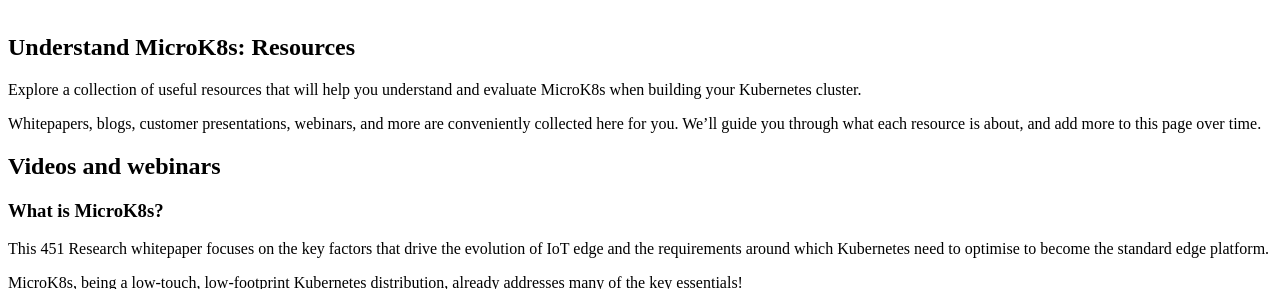
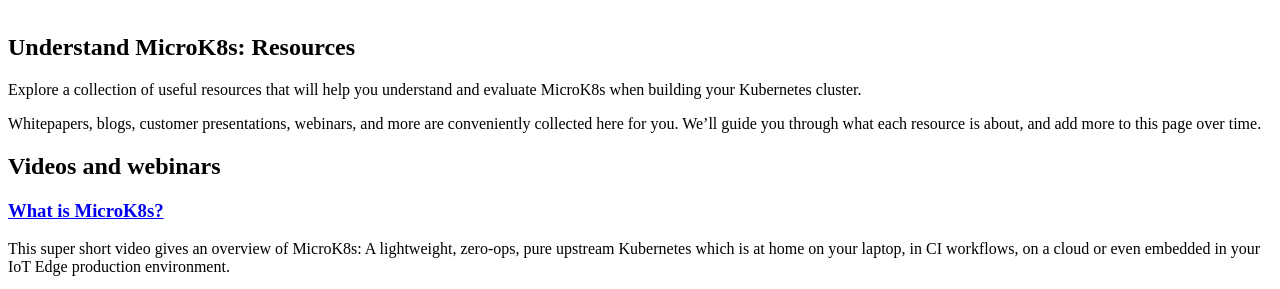
Before and after one commit to canonical/microk8s.io, a Python web app: template templates/resources/index.html in a window 1280 px wide. Shown: the part 188-477 px from the top of the page. Run offline with Jinja, Linux system fonts and the light colour scheme; the template is opened without the code that fills it, so the values that code supplies are empty; some web fonts are replaced.

Commit message:
Apply suggestions after code review

```diff
--- a/templates/resources/index.html
+++ b/templates/resources/index.html
@@ -24,15 +24,13 @@
   <article class="p-strip is-shallow">
     <div class="row">
       <div class="col-4">
-        <h3 id="what-is-microk8s" class="p-heading--4">What is MicroK8s?</h3>
+        <h3 id="what-is-microk8s" class="p-heading--4"><a href="https://www.youtube.com/watch?v=v9KI2BAF5QU">What is MicroK8s?</a></h3>
       </div>
       <div class="col-4">
-        <p>This 451 Research whitepaper focuses on the key factors that drive the evolution of IoT edge and the requirements around which Kubernetes need to optimise to become the standard edge platform.</p>
-        <p>MicroK8s, being a low-touch, low-footprint Kubernetes distribution, already addresses many of the key essentials!</p>
-        <p>Learn more <a href="https://www.youtube.com/watch?v=v9KI2BAF5QU">here</a>.</p>
+        <p>This super short video gives an overview of MicroK8s: A lightweight, zero-ops, pure upstream Kubernetes which is at home on your laptop, in CI workflows, on a cloud or even embedded in your IoT Edge production environment.</p>
       </div>
       <div class="col-4">
-        <div class="u-embedded-media">
+        <div class="u-embedded-media u-hide--small">
           <iframe
             width="560"
             height="302"
@@ -50,11 +48,10 @@
   <article class="p-strip is-shallow">
     <div class="row">
       <div class="col-4">
-        <h3 class="p-heading--4">An intro to MicroK8s</h3>
+        <h3 class="p-heading--4"><a href="https://www.brighttalk.com/webcast/6793/378029">An intro to MicroK8s</a></h3>
       </div>
       <div class="col-4">
         <p>This webinar gives a more detailed overview of MicroK8s. Learn about its main features, addons, use cases, and supported platforms. Whether you are a developer experimenting with the latest Kubernetes features or a business looking to deploy Kubernetes at the edge at scale, you will enjoy the comprehensive demo of building a MicroK8s cluster.</p>
-        <p>Watch it <a href="https://www.brighttalk.com/webcast/6793/378029">here</a>.</p>
       </div>
       <div class="col-4">
         <div class="u-hide--small u-align--center">
@@ -69,11 +66,10 @@
   <article class="p-strip is-shallow">
     <div class="row">
       <div class="col-4">
-        <h3 class="p-heading--4">K8s at the edge: easy as “Pi”</h3>
+        <h3 class="p-heading--4"><a href="https://ubuntu.com/engage/edge-kubernetes-raspberry-pi-webinar">K8s at the edge: easy as "Pi"</a></h3>
       </div>
       <div class="col-4">
         <p>Discover how to build your own home cloud in this step-by-step video tutorial which combines the power of technologies such as LXD, MicroK8s, Charmed Operators, and Raspberry Pis.</p>
-        <p>Watch it <a href="https://ubuntu.com/engage/edge-kubernetes-raspberry-pi-webinar">here</a>.</p>
       </div>
       <div class="col-4">
         <div class="u-hide--small u-align--center">
@@ -88,12 +84,11 @@
   <article class="p-strip is-shallow">
     <div class="row">
       <div class="col-4">
-        <h3 class="p-heading--4">Embedded Kubernetes for secure IoT Edge</h3>
+        <h3 class="p-heading--4"><a href="https://ubuntu.com/engage/embedded-kubernetes-for-secure-iot-edge-webinar">Embedded Kubernetes for secure IoT Edge</a></h3>
       </div>
       <div class="col-4">
         <p>This webinar introduces MicroK8s on Ubuntu Core: a locked-down, embedded Kubernetes deployment for lean and secure IoT edge appliances.</p>
         <p>We go from a high-level overview down to step-by-step deployment on Intel NUC and Raspberry Pi hardware, and answer the most relevant questions in the Q&A session.</p>
-        <p>Watch it <a href="https://ubuntu.com/engage/embedded-kubernetes-for-secure-iot-edge-webinar">here</a>.</p>
       </div>
       <div class="col-4">
         <div class="u-hide--small u-align--center">
@@ -108,11 +103,10 @@
   <article class="p-strip is-shallow">
     <div class="row">
       <div class="col-4">
-        <h3 class="p-heading--4">Homelab: Cloud-native ad-blocking on Raspberry Pi</h3>
+        <h3 class="p-heading--4"><a href="https://www.brighttalk.com/webcast/6793/456663">Homelab: Cloud-native ad-blocking on Raspberry Pi</a></h3>
       </div>
       <div class="col-4">
         <p>In this hands-on session, you will learn how to set up the Pi-Hole ad blocker using several Raspberry Pis as a MicroK8s multi-node cluster – high availability, load balancing, and Kubernetes configuration included.</p>
-        <p>Watch it <a href="https://www.brighttalk.com/webcast/6793/456663">here</a>.</p>
       </div>
       <div class="col-4">
         <div class="u-hide--small u-align--center">
@@ -127,15 +121,14 @@
   <article class="p-strip is-shallow">
     <div class="row">
       <div class="col-4">
-        <h3 class="p-heading--4">Kubernetes on Windows with MicroK8s and WSL 2</h3>
+        <h3 class="p-heading--4"><a href="https://ubuntu.com/blog/kubernetes-on-windows-with-microk8s-and-wsl-2">Kubernetes on Windows with MicroK8s and WSL 2</a></h3>
       </div>
       <div class="col-4">
         <p>Running Windows is no longer a barrier to a rich and rewarding Kubernetes experience.</p>
         <p>In this video, Canonical Product Managers Alex Chalkias and Sohini Roy are joined by WSL Corsair and Microsoft MVP, Nuno do Carmo, to discuss the latest features of WSL 2. They demo the installation of MicroK8s within the WSL 2 environment, the setup of a multi-node Kubernetes cluster and monitoring of the cluster through the Kubernetes dashboard.</p>
-        <p>Watch it <a href="https://ubuntu.com/blog/kubernetes-on-windows-with-microk8s-and-wsl-2">here</a>.</p>
       </div>
       <div class="col-4">
-        <div class="u-embedded-media">
+        <div class="u-embedded-media u-hide--small">
           <iframe
             width="560"
             height="302"
@@ -153,13 +146,12 @@
   <article class="p-strip is-shallow">
     <div class="row">
       <div class="col-4">
-        <h3 class="p-heading--4">Deliver your software with Kubernetes</h3>
+        <h3 class="p-heading--4"><a href="https://ubuntu.com/engage/kubernetes-container-deployment">Deliver your software with Kubernetes</a></h3>
       </div>
       <div class="col-4">
         <p>Application vendors are often challenged by the complexity of Kubernetes. </p>
         <p>Using MicroK8s and Ubuntu as the building blocks for cloud-native solutions removes infrastructure dependencies, ensuring software will run anywhere in a predictable manner.</p>
         <p>This session gives a high-level overview of the benefits of embedded Kubernetes for ISVs and the MicroK8s container delivery methodology.</p>
-        <p>Watch it <a href="https://ubuntu.com/engage/kubernetes-container-deployment">here</a>.</p>
       </div>
       <div class="col-4">
         <div class="u-hide--small u-align--center">
@@ -174,12 +166,11 @@
   <article class="p-strip is-shallow">
     <div class="row">
       <div class="col-4">
-        <h3 class="p-heading--4">Simplifying Kubernetes across the Clouds: MicroK8s on NVIDIA Tech Stack</h3>
+        <h3 class="p-heading--4"><a href="https://ubuntu.com/engage/microk8s-nvidia-tech-stack">Simplifying Kubernetes across the Clouds: MicroK8s on NVIDIA Tech Stack</a></h3>
       </div>
       <div class="col-4">
         <p>Kubernetes is an enabler for Data scientists to do AI/MLOps as it combines open source components to easily create workflows.</p>
         <p>In this webinar, we highlight the details of MicroK8s’ simplicity and robustness and demonstrate the different usage scenarios, running it on NVIDIA DGX, EGX, DPU and Jetson hardware using real applications from the NVIDIA ecosystem.</p>
-        <p>Watch it <a href="https://ubuntu.com/engage/microk8s-nvidia-tech-stack">here</a>.</p>
       </div>
       <div class="col-4">
         <div class="u-hide--small u-align--center">
@@ -194,12 +185,11 @@
   <article class="p-strip is-shallow">
     <div class="row">
       <div class="col-4">
-        <h3 class="p-heading--4">Micro clouds: Secure container orchestration at the edge</h3>
+        <h3 class="p-heading--4"><a href="https://ubuntu.com/engage/container-orchestration-edge">Micro clouds: Secure container orchestration at the edge</a></h3>
       </div>
       <div class="col-4">
         <p>The cloud-native way of building software allows for consistency across developer environments and massive scalability of application deployments. Both these attributes are useful at the edge, but create new challenges related to security and resilience.</p>
         <p>This webinar demonstrates how Canonical’s modular technology stack addresses these challenges, using well-known cloud products such as MicroK8s and LXD.</p>
-        <p>Watch it <a href="https://ubuntu.com/engage/container-orchestration-edge">here</a>.</p>
       </div>
       <div class="col-4">
         <div class="u-hide--small u-align--center">
@@ -214,11 +204,10 @@
   <article class="p-strip is-shallow">
     <div class="row">
       <div class="col-4">
-        <h3 class="p-heading--4">Self-healing Kubernetes at the edge: MicroK8s, Raspberry Pis and Portainer</h3>
+        <h3 class="p-heading--4"><a href="https://ubuntu.com/engage/self-healing-edge-kubernetes-webinar">Self-healing Kubernetes at the edge: MicroK8s, Raspberry Pis and Portainer</a></h3>
       </div>
       <div class="col-4">
         <p>Thanks to its self-healing high availability abilities, MicroK8s allows developers to build robust edge clusters. In this hands-on session, we manage Kubernetes edge nodes on a Raspberry Pi cluster using Portainer and demonstrate the zero-downtime capabilities of MicroK8s.</p>
-        <p>Watch it <a href="https://ubuntu.com/engage/self-healing-edge-kubernetes-webinar">here</a>.</p>
       </div>
       <div class="col-4">
         <div class="u-hide--small u-align--center">
@@ -233,17 +222,16 @@
   <article class="p-strip is-shallow">
     <div class="row">
       <div class="col-4">
-        <h3 class="p-heading--4">MicroK8s on IBM Z &mdash; minimal footprint meets zero downtime</h3>
+        <h3 class="p-heading--4"><a href="https://ubuntu.com/engage/webinar-microk8s-on-z">MicroK8s on IBM Z &ndash; minimal footprint meets zero downtime</a></h3>
       </div>
       <div class="col-4">
         <p>Mission-critical applications require resilient Kubernetes that can lose any node and still provide reliable services.</p>
         <p>This webinar presents the case for running MicroK8s on IBM Z/Linux ONE/s390x systems: combining a robust, low-touch Kubernetes with the most reliable hardware platform available.</p>
-        <p>Watch it <a href="https://ubuntu.com/engage/webinar-microk8s-on-z">here</a>.</p>
       </div>
       <div class="col-4">
         <div class="u-hide--small u-align--center">
           <a href="https://ubuntu.com/engage/container-orchestration-edge">
-            <img src="https://assets.ubuntu.com/v1/3a72e1ce-k8s+Microk8s+ibmz.png" alt="MicroK8s on IBM Z - minimal footprint meets zero downtime" width="560" height="302">
+            <img src="https://assets.ubuntu.com/v1/3a72e1ce-k8s+Microk8s+ibmz.png" alt="MicroK8s on IBM Z" width="560" height="302">
            </a>
         </div>
       </div>
@@ -257,12 +245,11 @@
   <article class="p-strip is-shallow">
     <div class="row">
       <div class="col-4">
-        <h3 class="p-heading--4">Kubernetes: a secure, flexible and automated edge for IoT developers</h3>
+        <h3 class="p-heading--4"><a href="https://ubuntu.com/engage/microk8s-451research">Kubernetes: a secure, flexible and automated edge for IoT developers</a></h3>
       </div>
       <div class="col-4">
         <p>This 451 Research whitepaper focuses on the key factors that drive the evolution of IoT edge and the requirements around which Kubernetes need to optimise to become the standard edge platform.</p>
         <p>MicroK8s, being a low-touch, low-footprint Kubernetes distribution, already addresses many of the key essentials!</p>
-        <p>Learn more <a href="https://ubuntu.com/engage/microk8s-451research">here</a>.</p>
       </div>
       <div class="col-4">
         <div class="u-hide--small u-align--center">
@@ -277,12 +264,11 @@
   <article class="p-strip is-shallow">
     <div class="row">
       <div class="col-4">
-        <h3 class="p-heading--4">Kubernetes and cloud-native operations report</h3>
+        <h3 class="p-heading--4"><a href="https://juju.is/cloud-native-kubernetes-usage-report-2021">Kubernetes and cloud-native operations report</a></h3>
       </div>
       <div class="col-4">
         <p>Canonical is a proud member of the CNCF and MicroK8s is a very popular Kubernetes distribution for developers and enterprises alike.</p>
-        <p>In this industry report, we wanted to leverage our user base to share important data around the usage and operations of Kubernetes and cloud-native technologies. We also asked industry experts to provide their insights - this makes for a fascinating read.</p>
-        <p>Read the full report <a href="https://juju.is/cloud-native-kubernetes-usage-report-2021">here</a>.</p>
+        <p>In this industry report, we wanted to leverage our user base to share important data around the usage and operations of Kubernetes and cloud-native technologies. We also asked industry experts to provide their insights &ndash; this makes for a fascinating read.</p>
       </div>
       <div class="col-4">
         <div class="u-hide--small u-align--center">
@@ -302,12 +288,11 @@
   <article class="p-strip is-shallow">
     <div class="row">
       <div class="col-4">
-        <h3 class="p-heading--4">Kubernetes CI/CD pipelines: What, why, and how</h3>
+        <h3 class="p-heading--4"><a href="https://ubuntu.com/blog/kubernetes-ci-cd-pipelines-what-why-and-how">Kubernetes CI/CD pipelines: What, why, and how</a></h3>
       </div>
       <div class="col-4">
         <p>Alex Chalkias, Kubernetes Product Manager, walks us through the details of CI/CD pipelines. </p>
         <p>In this introductory blog, we learn about the basics of continuous integration and continuous delivery, what are the benefits of Kubernetes CI/CD and how to combine MicroK8s with Gitlab to build a full DevOps environment.</p>
-        <p>Read it <a href="https://ubuntu.com/blog/kubernetes-ci-cd-pipelines-what-why-and-how">here</a>.</p>
       </div>
       <div class="col-4">
         <div class="u-hide--small u-align--center">
@@ -322,12 +307,11 @@
   <article class="p-strip is-shallow">
     <div class="row">
       <div class="col-4">
-        <h3 class="p-heading--4">From lightweight to featherweight: MicroK8s memory optimisation</h3>
+        <h3 class="p-heading--4"><a href="https://ubuntu.com/blog/microk8s-memory-optimisation">From lightweight to featherweight: MicroK8s memory optimisation</a></h3>
       </div>
       <div class="col-4">
         <p>What makes MicroK8s a lightweight Kubernetes distribution is its efficient packaging of all upstream Kubernetes services in a single artefact, called a snap.</p>
         <p>In this blog post, we shed light on some memory footprint optimisations which make MicroK8s even better for Kubernetes deployments on small form factor devices such as the Raspberry Pi or the NVIDIA Jetson.</p>
-        <p>Read it <a href="https://ubuntu.com/blog/microk8s-memory-optimisation">here</a>.</p>
       </div>
       <div class="col-4">
         <div class="u-hide--small u-align--center">
@@ -344,12 +328,11 @@
   <article class="p-strip is-shallow">
     <div class="row">
       <div class="col-4">
-        <h3 class="p-heading--4">ROS 2 on Kubernetes: a simple talker and listener setup</h3>
+        <h3 class="p-heading--4"><a href="https://ubuntu.com/blog/ros-2-on-kubernetes-a-simple-talker-and-listener-setup">ROS 2 on Kubernetes: a simple talker and listener setup</a></h3>
       </div>
       <div class="col-4">
         <p>In this blog series, Sid Faber, Senior Robotics engineer, explains why Kubernetes and robotics are a great match.</p>
         <p>Learn how to run ROS 2 on Kubernetes and set up a simple talker/listener system using a MicroK8s cluster on Ubuntu.</p>
-        <p>Read it <a href="https://ubuntu.com/blog/ros-2-on-kubernetes-a-simple-talker-and-listener-setup">here</a>.</p>
       </div>
       <div class="col-4">
         <div class="u-hide--small u-align--center">
@@ -364,13 +347,12 @@
   <article class="p-strip is-shallow">
     <div class="row">
       <div class="col-4">
-        <h3 class="p-heading--4">MicroK8s now native on Windows and macOS</h3>
+        <h3 class="p-heading--4"><a href="https://ubuntu.com/blog/microk8s-installers-windows-and-macos">MicroK8s now native on Windows and macOS</a></h3>
       </div>
       <div class="col-4">
         <p>In the summer of 2020, the MicroK8s native installers for Windows and macOS were made generally available.</p>
         <p>This was a big milestone for the lightweight Kubernetes distribution, making it even simpler for developers to spin up nodes and clusters on their platform of choice.</p>
         <p>This blog outlines the consistent experience of installing MicroK8s on Linux, Windows and macOS. You will also learn about Multipass, the simple VM utility, used under the hood in the Windows and macOS installers.</p>
-        <p>Read it <a href="https://ubuntu.com/blog/microk8s-installers-windows-and-macos">here</a>.</p>
       </div>
       <div class="col-4">
         <div class="u-hide--small u-align--center">
@@ -385,12 +367,11 @@
   <article class="p-strip is-shallow">
     <div class="row">
       <div class="col-4">
-        <h3 class="p-heading--4">Windows containers on Kubernetes with MicroK8s</h3>
+        <h3 class="p-heading--4"><a href="https://ubuntu.com/blog/microk8s-windows-workers">Windows containers on Kubernetes with MicroK8s</a></h3>
       </div>
       <div class="col-4">
         <p>This blog explains how to create a hybrid Kubernetes cluster with MicroK8s, running Windows containers for specific workloads.</p>
         <p>Learn about the K8s components required to host Windows-native workloads as well as the networking and support options for Windows worker nodes.</p>
-        <p>Read it <a href="https://ubuntu.com/blog/microk8s-windows-workers">here</a>.</p>
       </div>
       <div class="col-4">
         <div class="u-hide--small u-align--center">
```
